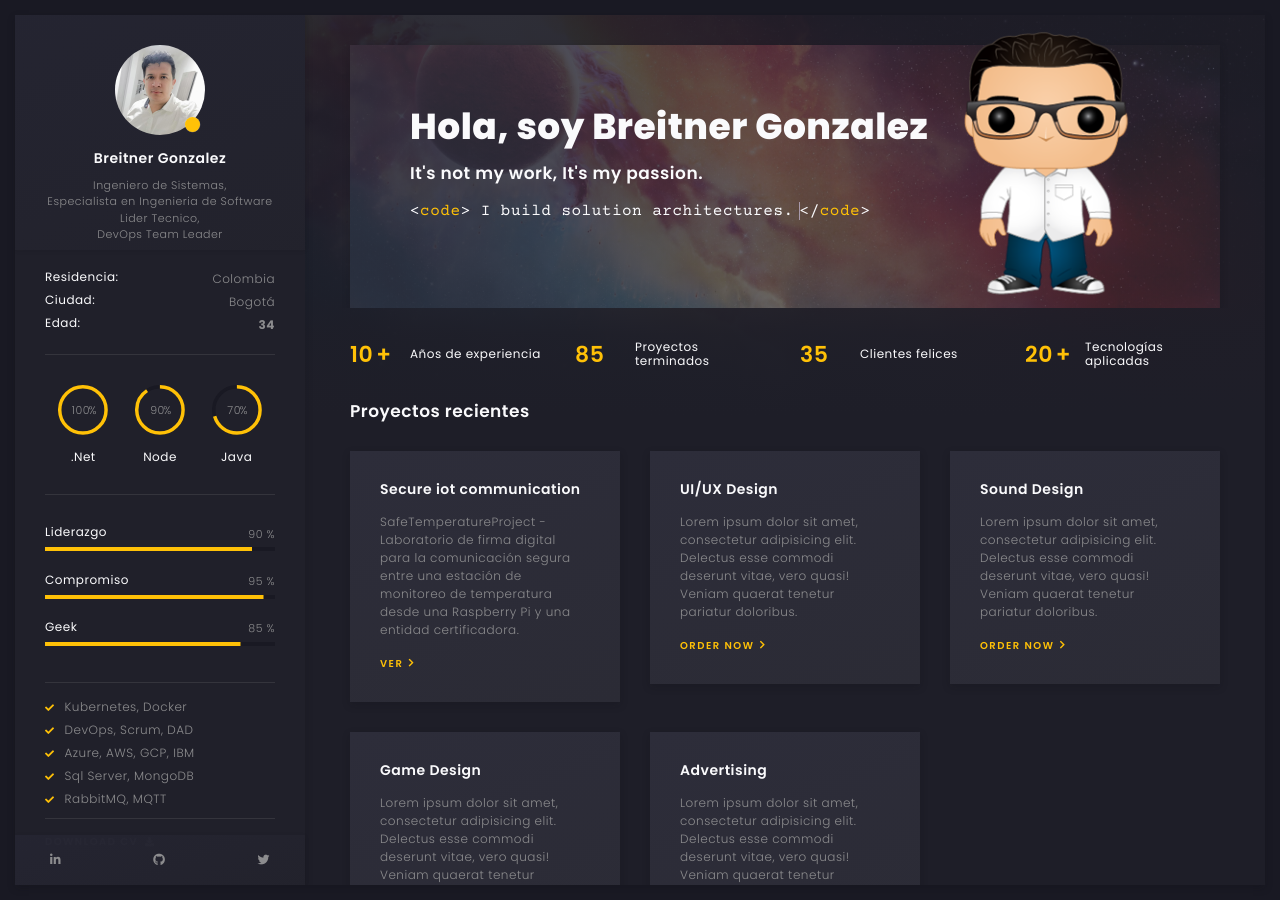
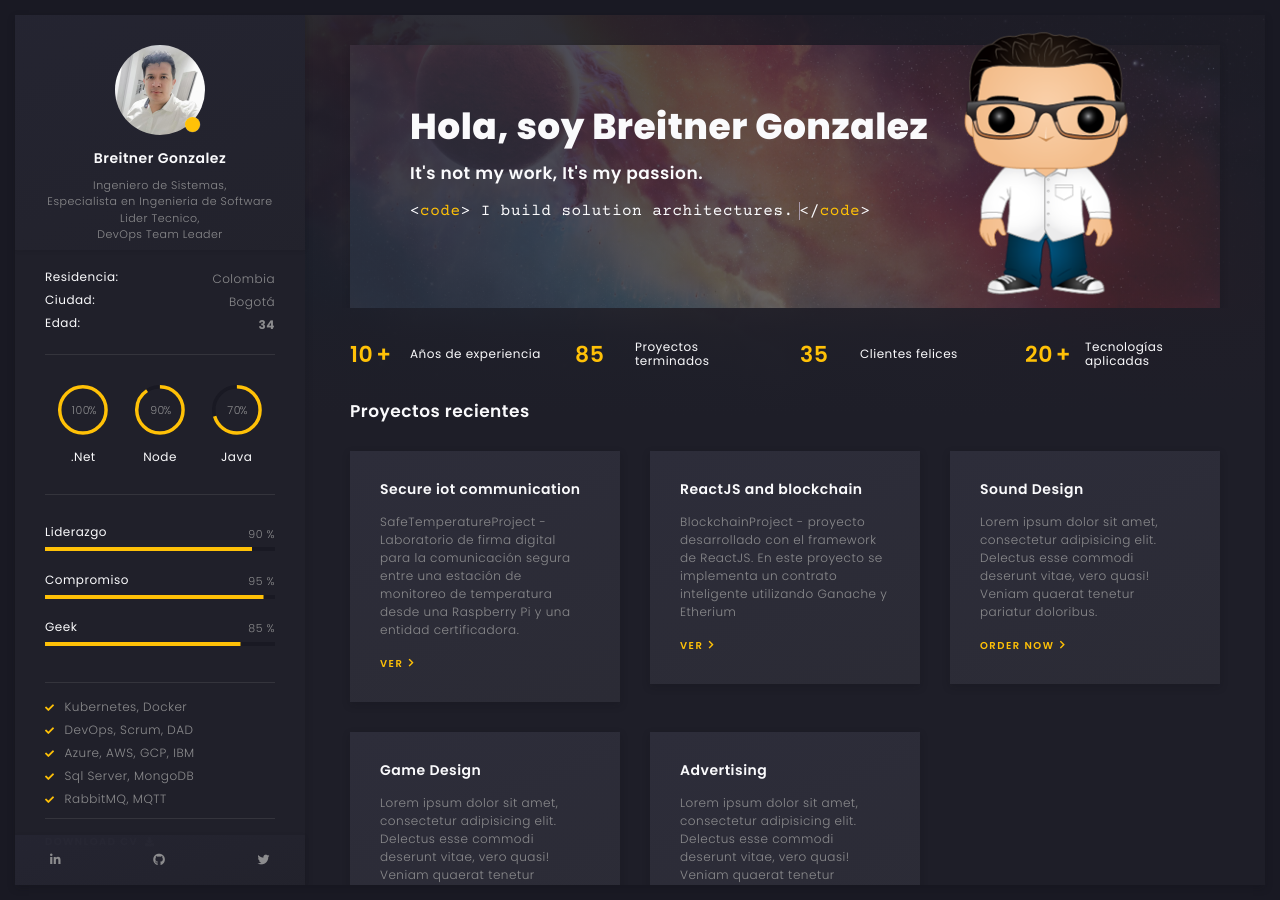
Before and after one commit to breinergonza/breinergonza.github.io, a Jekyll site: the page built from index.html, in a window 1280 px wide. Built offline with Jekyll 4.4.1, drawn with Linux system fonts in a browser that asks for light colours.

Commit message:
ReactJS and blockchain

```diff
--- a/_includes/features.html
+++ b/_includes/features.html
@@ -111,25 +111,17 @@
       </div>
 
     </div>
-    <!-- col end -->
-
-    <!-- col -->
     <div class="col-lg-4 col-md-6">
 
-      <!-- service -->
       <div class="art-a art-service-icon-box">
-        <!-- service content -->
         <div class="art-service-ib-content">
 
-          <h5 class="mb-15">UI/UX Design</h5>
-          <!-- text -->
-          <div class="mb-15">Lorem ipsum dolor sit amet, consectetur adipisicing elit. Delectus esse commodi deserunt vitae, vero quasi! Veniam quaerat tenetur pariatur doloribus.</div>
-          <!-- button -->
-          <div class="art-buttons-frame"><a href="#." class="art-link art-color-link art-w-chevron">Order now</a></div>
+          <h5 class="mb-15">ReactJS and blockchain</h5>
+          <div class="mb-15">BlockchainProject - proyecto desarrollado con el framework de ReactJS. En este proyecto se implementa un contrato inteligente utilizando Ganache y Etherium</div>
+
+          <div class="art-buttons-frame"><a href="https://github.com/breinergonza/BlockchainProject" class="art-link art-color-link art-w-chevron" target="_blank">Ver</a></div>
         </div>
-        <!-- service content end -->
       </div>
-      <!-- service end -->
 
     </div>
     <!-- col end -->
```
